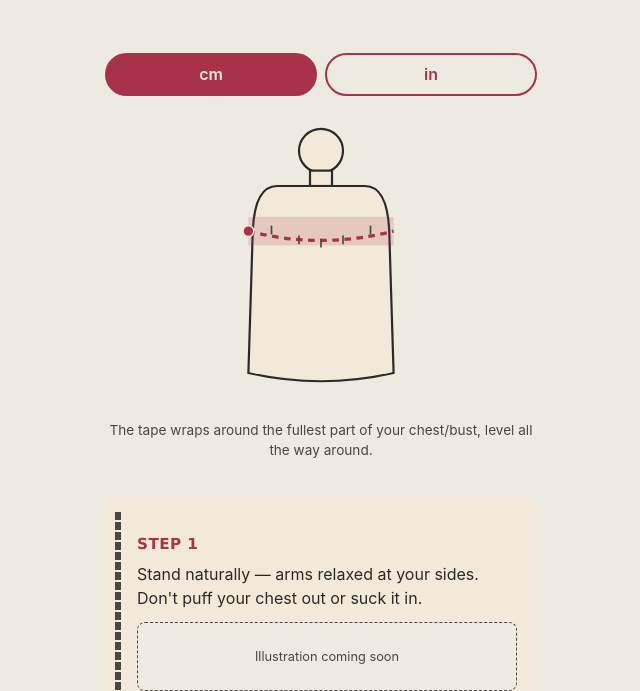
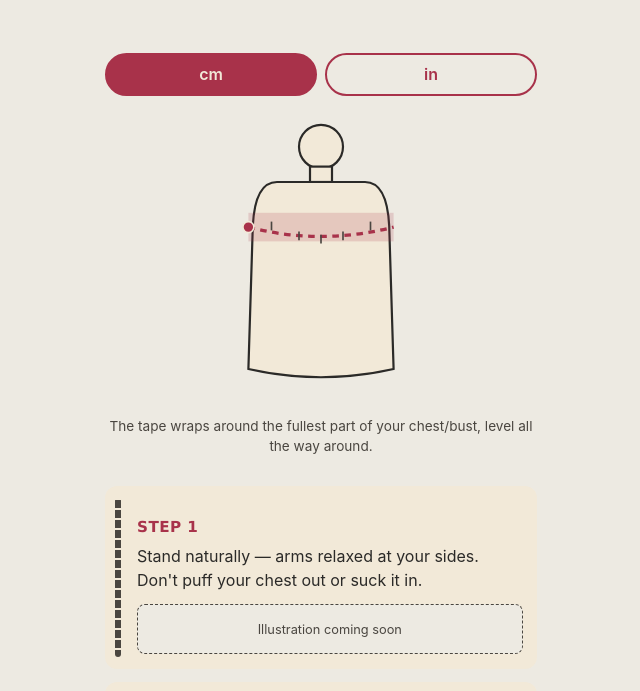
Before and after one commit to petergohrf/fitme, a plain HTML site: page guide/chest.html in a window 1280 px wide. Shown: the part 135-826 px from the top of the page, without its empty margins (319-959 px from the left). Drawn offline with Linux system fonts and the light colour scheme.

Commit message:
fix: tighten vertical spacing on chest page to reduce scrolling

```diff
--- a/styles/main.css
+++ b/styles/main.css
@@ -119,7 +119,7 @@ h1, h2, h3 {
 .unit-toggle {
   display: flex;
   gap: 0.5rem;
-  margin: 1rem 0 1.5rem;
+  margin: 1rem 0 1.25rem;
 }
 
 .unit-button {
@@ -146,7 +146,7 @@ h1, h2, h3 {
 }
 
 .mannequin-section {
-  padding-bottom: 1.5rem;
+  padding-bottom: 1rem;
   text-align: center;
 }
 
@@ -202,8 +202,8 @@ h1, h2, h3 {
   position: relative;
   background-color: var(--color-tape-ivory);
   border-radius: 12px;
-  padding: 1.25rem 1.25rem 1.25rem 2rem;
-  margin-bottom: 1.25rem;
+  padding: 0.9rem 0.9rem 0.9rem 2rem;
+  margin-bottom: 0.85rem;
 }
 
 .step-card::before {
@@ -242,14 +242,14 @@ h1, h2, h3 {
   background-color: var(--color-muslin);
   border: 1px dashed var(--color-tick-charcoal);
   border-radius: 8px;
-  padding: 1.5rem;
+  padding: 0.9rem;
   text-align: center;
   font-size: 0.8rem;
   color: var(--color-tick-charcoal);
 }
 
 .result-section {
-  padding-bottom: 3rem;
+  padding-bottom: 1.75rem;
 }
 
 .result-field {
```
